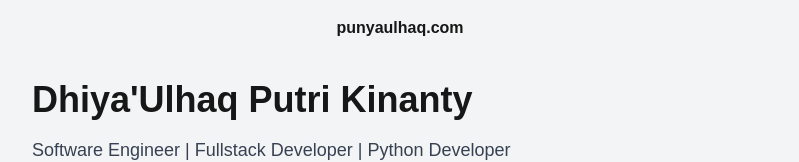
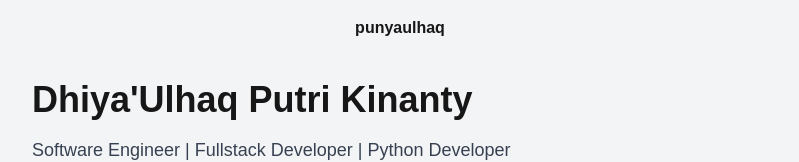
Before and after one commit to putriulhaq/portofolio-nextjs, a Next.js app: page / in a window 1280 px wide. Shown: the top 162 px of the page, without its empty margins (240-1039 px from the left). Built offline with nearby package versions, Linux system fonts and the light colour scheme.

Commit message:
change header

```diff
--- a/app/components/header.tsx
+++ b/app/components/header.tsx
@@ -11,7 +11,7 @@ export const Header: React.FC = () => {
   };
   return (
     <header className="bg-gray-100 p-4 flex justify-center font-bold items-center fixed top-0 left-0 w-full">
-        <h1 onClick={handleClick} className='cursor-pointer'>punyaulhaq.com</h1>
+        <h1 onClick={handleClick} className='cursor-pointer'>punyaulhaq</h1>
     </header>
   );
 };
```
